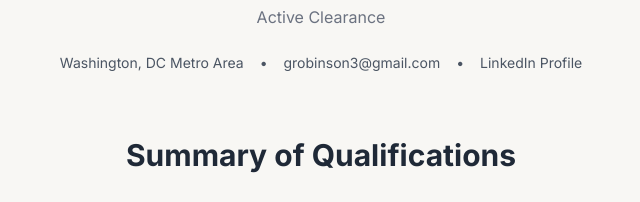
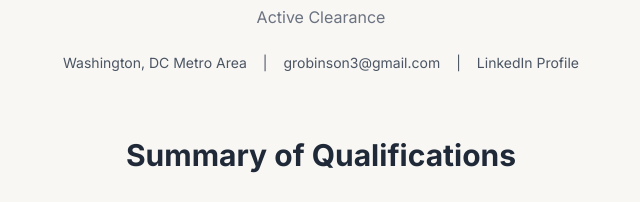
Before and after one commit to grob3/garyrobinsoniii-resume, a plain HTML site: page client/index.html in a window 1280 px wide. Shown: the part 247-449 px from the top of the page, 319-959 px from the left. Drawn offline with nearby package versions, Linux system fonts and the light colour scheme.

Commit message:
Updated styling and Site Title

```diff
--- a/client/index.html
+++ b/client/index.html
@@ -3,7 +3,7 @@
 <head>
     <meta charset="UTF-8">
     <meta name="viewport" content="width=device-width, initial-scale=1.0">
-    <title>Resume | Gary Robinson, III</title>
+    <title>Portfolio | Gary Robinson, III</title>
     <!-- Link to external Tailwind CSS -->
     <script src="https://cdn.tailwindcss.com"></script>
     <link rel="preconnect" href="https://fonts.googleapis.com">
@@ -67,9 +67,9 @@
             <p class="text-gray-500 mt-2">Active Clearance</p>
             <div class="mt-6 flex justify-center items-center space-x-4 text-sm text-gray-600">
                 <span>Washington, DC Metro Area</span>
-                <span>&bull;</span>
+                <span>|</span>
                 <a href="mailto:grobinson3@gmail.com" class="hover:text-blue-600">grobinson3@gmail.com</a>
-                <span>&bull;</span>
+                <span>|</span>
                 <a href="https://www.linkedin.com/in/garyrobinsoniii" target="_blank" class="hover:text-blue-600">LinkedIn Profile</a>
             </div>
         </section>
```
